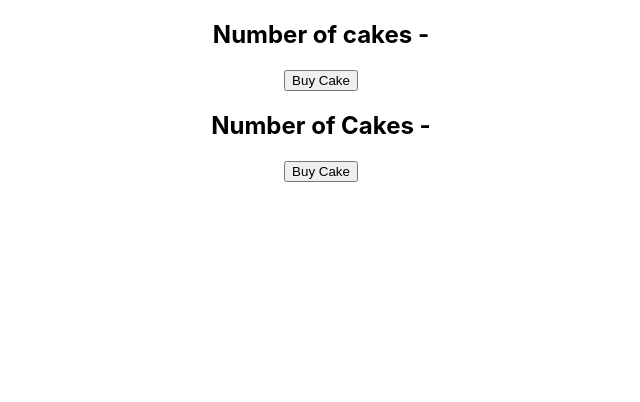
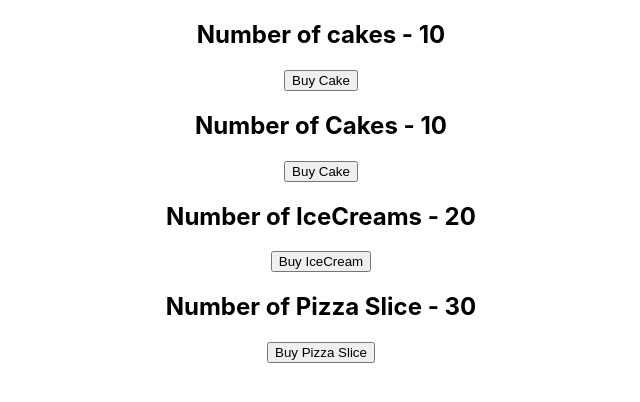
Before and after one commit to TalhaBhutto/Redux, a React (Create React App) app in the folder reduxreact/: page / in a window 1280 px wide. Shown: the top 402 px of the page, without its empty margins (319-959 px from the left). Built offline with nearby package versions, Linux system fonts and the light colour scheme.

Commit message:
Added another reducer =>>> PizzaSlice

```diff
--- a/reduxreact/src/App.js
+++ b/reduxreact/src/App.js
@@ -3,13 +3,17 @@ import store from "./redux/store"
 import Cakes from "./components/cake"
 import {Provider} from 'react-redux'
 import HooksCakeContainer from './HooksCakeContainer';
+import IceCream from './components/IceCream';
+import PizzaSlice from './components/PizzaSlice';
 
 function App() {
   return (
     <Provider store={store}>
     <div className="App">
-      <HooksCakeContainer></HooksCakeContainer>
-      <Cakes></Cakes>
+      <HooksCakeContainer/>
+      <Cakes/>
+      <IceCream/>
+      <PizzaSlice/>
     </div>
     </Provider>
   );
--- a/reduxreact/src/HooksCakeContainer.js
+++ b/reduxreact/src/HooksCakeContainer.js
@@ -4,7 +4,7 @@ import { buyCake } from './redux'
 
 
 function HooksCakeContainer() {
-    const numOfCakes= useSelector(state=>state.numOfCakes)
+    const numOfCakes= useSelector(state=>state.CakeR.numOfCakes)
     const dispatch=useDispatch()
     return (
         <div>
--- a/reduxreact/src/components/IceCream.js
+++ b/reduxreact/src/components/IceCream.js
@@ -12,7 +12,7 @@ function IceCream(props) {
 }
 const mapStateToProps=state=>{
     return{
-        numOfIceCreams:state.numOfIceCreams
+        numOfIceCreams:state.IceCreamR.numOfIceCreams
     }
 }
 const mapDispatchToProps=dispatch=>{
--- /dev/null
+++ b/reduxreact/src/components/PizzaSlice.js
@@ -0,0 +1,25 @@
+import React from 'react'
+import {buyPizzaSlice} from "../redux"
+import {connect} from "react-redux"
+
+function PizzaSlice(Props){
+    return(
+        <div>
+            <h2>Number of Pizza Slice - {Props.numberOfPizzaSlice}</h2>
+            <button onClick={Props.buyPizzaSlice}>Buy Pizza Slice</button>
+        </div>
+    )
+}
+
+const mapStateToProps=state=>{
+    return{
+        numberOfPizzaSlice:state.PizzaSliceR.numOfPizzaSlice
+    }
+}
+const mapDispatchToProps=dispatch=>{
+    return{
+        buyPizzaSlice:()=>dispatch(buyPizzaSlice())
+    }
+}
+
+export default connect(mapStateToProps,mapDispatchToProps)(PizzaSlice)
--- a/reduxreact/src/components/cake.js
+++ b/reduxreact/src/components/cake.js
@@ -12,7 +12,7 @@ function cake(props) {
 }
 const mapStateToProps=state=>{
     return{
-        numOfCakes:state.numOfCakes
+        numOfCakes:state.CakeR.numOfCakes
     }
 }
 const mapDispatchToProps=dispatch=>{
--- /dev/null
+++ b/reduxreact/src/redux/PizzaSlice/PizzaSLiceActions.js
@@ -0,0 +1,7 @@
+import {BUY_PIZZASLICE} from './PizzaSliceType'
+
+export const buyPizzaSlice=()=>{
+    return{
+        type:BUY_PIZZASLICE
+    }
+}
--- /dev/null
+++ b/reduxreact/src/redux/PizzaSlice/PizzaSliceReducer.js
@@ -0,0 +1,19 @@
+import {BUY_PIZZASLICE} from "./PizzaSliceType"
+
+const initialState={
+    numOfPizzaSlice:30
+}
+
+const PizzaSliceReducer=(state=initialState,action)=>{
+    switch(action.type){
+        case BUY_PIZZASLICE:
+            return{
+                ...state,
+                numOfPizzaSlice:state.numOfPizzaSlice-1
+            }
+        default:
+            return state
+    }
+}
+
+export default PizzaSliceReducer
--- /dev/null
+++ b/reduxreact/src/redux/PizzaSlice/PizzaSliceType.js
@@ -0,0 +1 @@
+export const BUY_PIZZASLICE='BUY_PIZZASLICE'
--- a/reduxreact/src/redux/RootReducer.js
+++ b/reduxreact/src/redux/RootReducer.js
@@ -1,10 +1,12 @@
 import {combineReducers} from 'redux'
 import cakeReducer from './cake/cakeReducer'
 import IceCreamReducer from './IceCream/IceCreamReducer'
+import PizzaSliceReducer from './PizzaSlice/PizzaSliceReducer'
 
 const RootReducer = combineReducers({
     CakeR: cakeReducer,
-    IceCreamR: IceCreamReducer
+    IceCreamR: IceCreamReducer,
+    PizzaSliceR: PizzaSliceReducer
 })
 
 export default RootReducer
--- a/reduxreact/src/redux/index.js
+++ b/reduxreact/src/redux/index.js
@@ -1,2 +1,3 @@
 export {buyCake} from './cake/cakeActions'
 export {buyIceCream} from './IceCream/IceCreamActions'
+export {buyPizzaSlice} from './PizzaSlice/PizzaSLiceActions'
```
